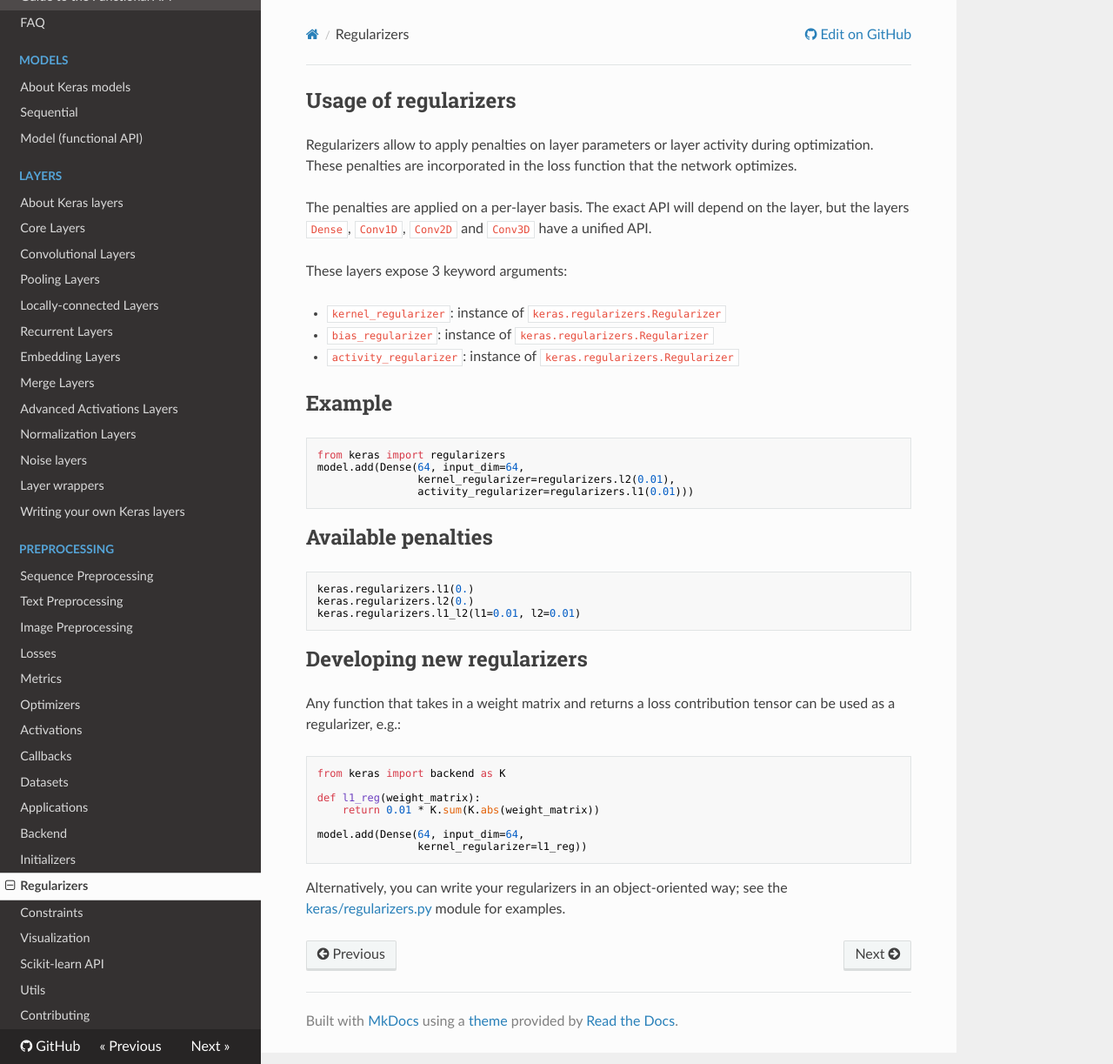
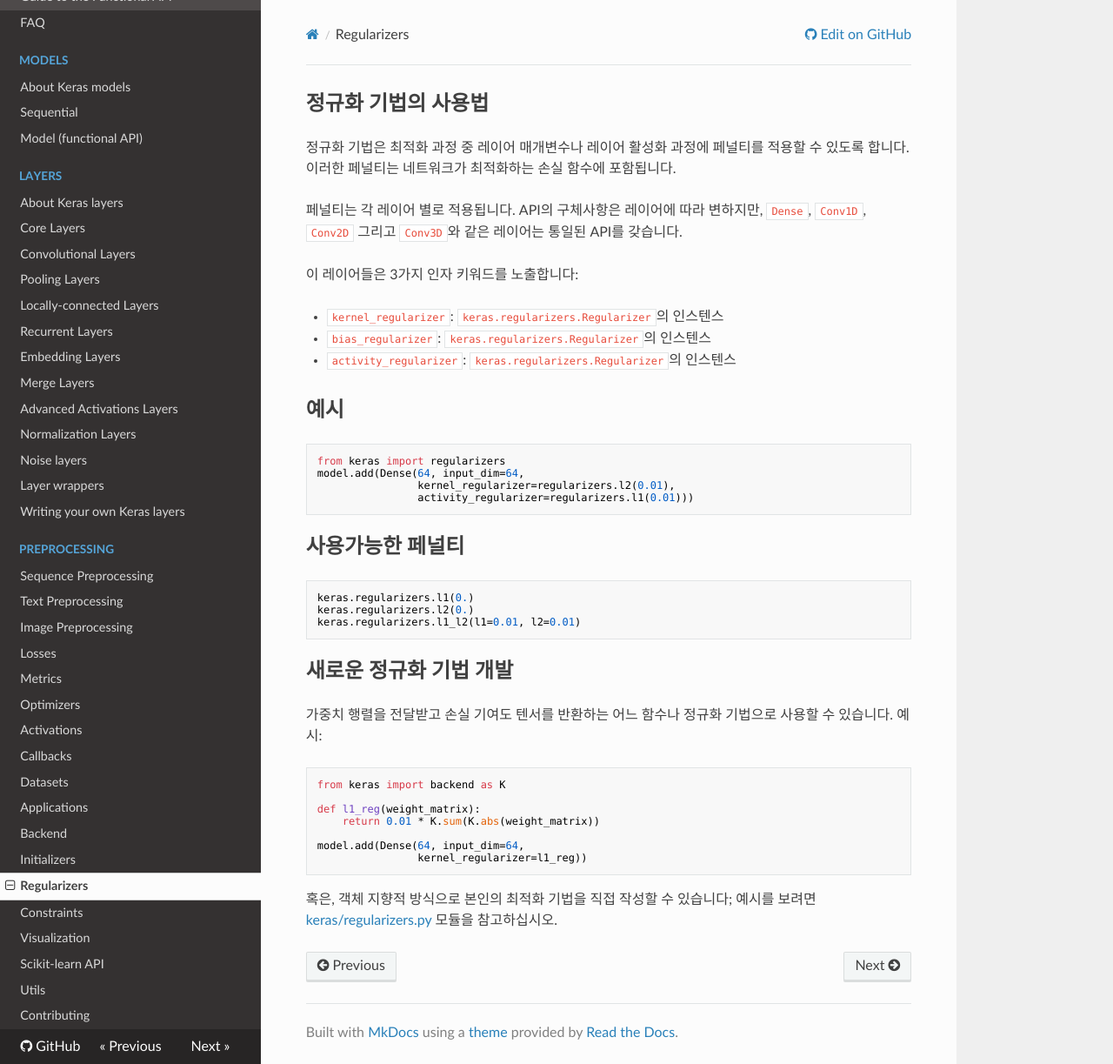
Before and after one commit to keras-team/keras-docs-ko, an MkDocs documentation site: the page built from sources/regularizers.md, in a window 1280 px wide and 1223 px high. Shown: the whole window at 87% size. Built offline with MkDocs 1.6.1, drawn with Linux system fonts in a browser that asks for light colours; nearby versions of some CDN libraries.

Commit message:
Update regularizers.md
regularization이 머신러닝 용어집에 '정규화'로 번역되어있어 regularizer를 부득이 '정규화 기법'으로 번역했습니다.

````diff
--- a/sources/regularizers.md
+++ b/sources/regularizers.md
@@ -1,17 +1,17 @@
-## Usage of regularizers
+## 정규화 기법의 사용법
 
-Regularizers allow to apply penalties on layer parameters or layer activity during optimization. These penalties are incorporated in the loss function that the network optimizes.
+정규화 기법은 최적화 과정 중 레이어 매개변수나 레이어 활성화 과정에 페널티를 적용할 수 있도록 합니다. 이러한 페널티는 네트워크가 최적화하는 손실 함수에 포함됩니다.
 
-The penalties are applied on a per-layer basis. The exact API will depend on the layer, but the layers `Dense`, `Conv1D`, `Conv2D` and `Conv3D` have a unified API.
+페널티는 각 레이어 별로 적용됩니다. API의 구체사항은 레이어에 따라 변하지만, `Dense`, `Conv1D`, `Conv2D` 그리고 `Conv3D`와 같은 레이어는 통일된 API를 갖습니다.
 
-These layers expose 3 keyword arguments:
+이 레이어들은 3가지 인자 키워드를 노출합니다:
 
-- `kernel_regularizer`: instance of `keras.regularizers.Regularizer`
-- `bias_regularizer`: instance of `keras.regularizers.Regularizer`
-- `activity_regularizer`: instance of `keras.regularizers.Regularizer`
+- `kernel_regularizer`: `keras.regularizers.Regularizer`의 인스텐스
+- `bias_regularizer`: `keras.regularizers.Regularizer`의 인스텐스
+- `activity_regularizer`: `keras.regularizers.Regularizer`의 인스텐스
 
 
-## Example
+## 예시
 
 ```python
 from keras import regularizers
@@ -20,7 +20,7 @@ model.add(Dense(64, input_dim=64,
                 activity_regularizer=regularizers.l1(0.01)))
 ```
 
-## Available penalties
+## 사용가능한 페널티
 
 ```python
 keras.regularizers.l1(0.)
@@ -28,9 +28,9 @@ keras.regularizers.l2(0.)
 keras.regularizers.l1_l2(l1=0.01, l2=0.01)
 ```
 
-## Developing new regularizers
+## 새로운 정규화 기법 개발
 
-Any function that takes in a weight matrix and returns a loss contribution tensor can be used as a regularizer, e.g.:
+가중치 행렬을 전달받고 손실 기여도 텐서를 반환하는 어느 함수나 정규화 기법으로 사용할 수 있습니다. 예시:
 
 ```python
 from keras import backend as K
@@ -42,5 +42,5 @@ model.add(Dense(64, input_dim=64,
                 kernel_regularizer=l1_reg))
 ```
 
-Alternatively, you can write your regularizers in an object-oriented way;
-see the [keras/regularizers.py](https://github.com/keras-team/keras/blob/master/keras/regularizers.py) module for examples.
+혹은, 객체 지향적 방식으로 본인의 최적화 기법을 직접 작성할 수 있습니다;
+예시를 보려면 [keras/regularizers.py](https://github.com/keras-team/keras/blob/master/keras/regularizers.py) 모듈을 참고하십시오.
````
